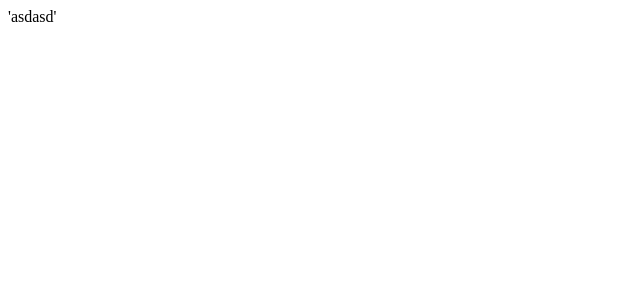
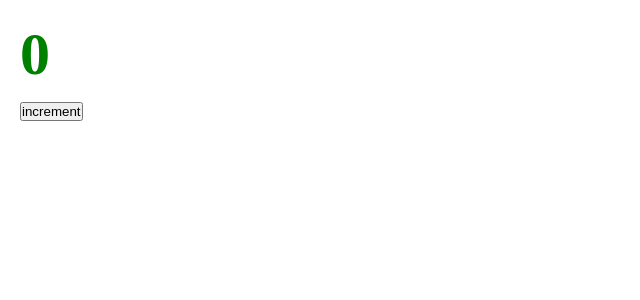
Before and after one commit to bruhmagedon/midnight-social-club, a React app: page / in a window 1280 px wide. Shown: the top 300 px of the page, without its empty margins (0-640 px from the left). Built offline with nearby package versions, Linux system fonts and the light colour scheme.

Commit message:
add css modules
mini css extract files
css module

```diff
--- a/package.json
+++ b/package.json
@@ -23,6 +23,7 @@
     "@types/node": "^17.0.21",
     "@types/react": "^17.0.39",
     "@types/react-dom": "^17.0.11",
+    "@types/react-router-dom": "^5.3.3",
     "@types/webpack": "^5.28.0",
     "@types/webpack-dev-server": "^4.7.2",
     "css-loader": "^6.10.0",
@@ -40,6 +41,7 @@
   },
   "dependencies": {
     "react": "^17.0.2",
-    "react-dom": "^17.0.2"
+    "react-dom": "^17.0.2",
+    "react-router-dom": "^6.2.1"
   }
 }
--- /dev/null
+++ b/src/App.tsx
@@ -0,0 +1,13 @@
+import React from "react";
+import Counter from "./components/Counter";
+import "./index.scss";
+
+const App = () => {
+  return (
+    <div className="app">
+      <Counter />
+    </div>
+  );
+};
+
+export default App;
--- /dev/null
+++ b/src/components/Counter.module.scss
@@ -0,0 +1,4 @@
+.btn {
+    padding: 20px;
+    color: green;
+}
--- /dev/null
+++ b/src/components/Counter.tsx
@@ -0,0 +1,19 @@
+import React, {useState} from 'react';
+import classes from './Counter.module.scss';
+
+const Counter = () => {
+    const [count, setCount] = useState(0);
+
+    const increment = () => {
+        setCount(count + 1);
+    }
+
+    return (
+        <div className={classes.btn}>
+            <h1>{count}</h1>
+            <button onClick={increment}>increment</button>
+        </div>
+    );
+};
+
+export default Counter;
--- /dev/null
+++ b/src/index.scss
@@ -0,0 +1,9 @@
+* {
+    margin: 0;
+    padding: 0;
+    box-sizing: border-box;
+}
+
+.app {
+    font-size: 30px;
+}
--- a/src/index.tsx
+++ b/src/index.tsx
@@ -1,3 +1,7 @@
-import { render } from "react-dom";
+import {render} from "react-dom";
+import App from "./App";
 
-render(<div>'asdasd'</div>, document.getElementById("root"));
+render(
+    <App />,
+    document.getElementById('root')
+)
```
Also changed, not shown: src/global.d.ts (added, +7 -0 lines), 2 other files (tests, documents, lock files or other folders).
